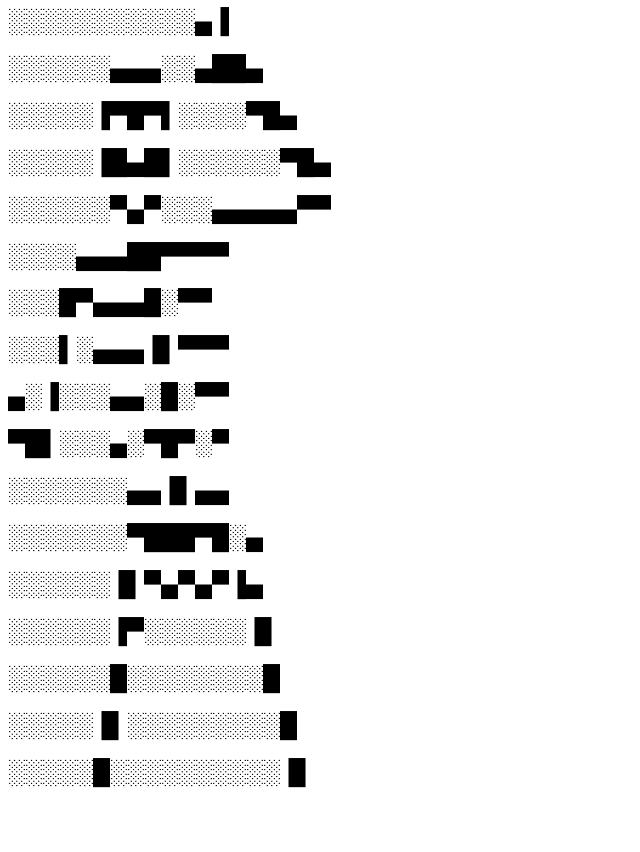
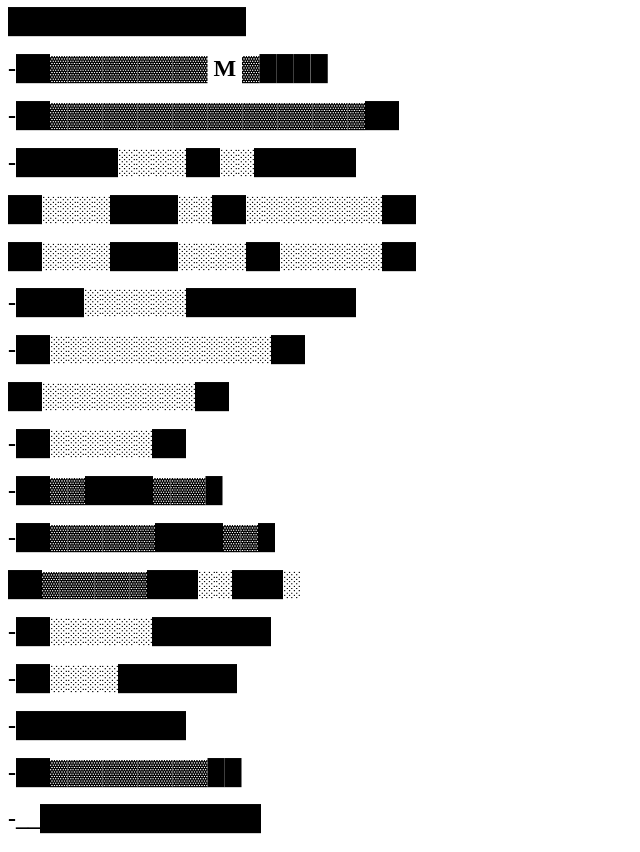
Before and after one commit to Ultrasaliva/Ultrasaliva.github.io, a plain HTML site: page index.html in a window 1280 px wide. Shown: the whole page, without its empty margins (0-640 px from the left). Before the commit the page ends 805 px from the top, so only its background shows below. Drawn offline with Linux system fonts and the light colour scheme.

Commit message:
Update index.html

```diff
--- a/index.html
+++ b/index.html
@@ -1,17 +1,18 @@
-<h2>░░░░░░░░░░░▄▐<h2>
-<h2>░░░░░░▄▄▄░░▄██▄<h2>
-<h2>░░░░░▐▀█▀▌░░░░▀█▄<h2>
-<h2>░░░░░▐█▄█▌░░░░░░▀█▄<h2>
-<h2>░░░░░░▀▄▀░░░▄▄▄▄▄▀▀<h2>
-<h2>░░░░▄▄▄██▀▀▀▀<h2>
-<h2>░░░█▀▄▄▄█░▀▀<h2>
-<h2>░░░▌░▄▄▄▐▌▀▀▀<h2>
-<h2>▄░▐░░░▄▄░█░▀▀<h2>
-<h2>▀█▌░░░▄░▀█▀░▀<h2>
-<h2>░░░░░░░▄▄▐▌▄▄<h2>
-<h2>░░░░░░░▀███▀█░▄<h2>
-<h2>░░░░░░▐▌▀▄▀▄▀▐▄<h2>
-<h2>░░░░░░▐▀░░░░░░▐▌<h2>
-<h2>░░░░░░█░░░░░░░░█<h2>
-<h2>░░░░░▐▌░░░░░░░░░█<h2>
-<h2>░░░░░█░░░░░░░░░░▐▌<h2>
+<h2>██████████████<h2>
+<h2>-██▓▓▓▓▓▓▓▓▓ M ▓████<h2>
+<h2>-██▓▓▓▓▓▓▓▓▓▓▓▓▓▓▓▓▓▓██<h2>
+<h2>-██████░░░░██░░██████<h2>
+<h2>██░░░░████░░██░░░░░░░░██<h2>
+<h2>██░░░░████░░░░██░░░░░░██<h2>
+<h2>-████░░░░░░██████████<h2>
+<h2>-██░░░░░░░░░░░░░██<h2>
+<h2>██░░░░░░░░░██<h2>
+<h2>-██░░░░░░██<h2>
+<h2>-██▓▓████▓▓▓█<h2>
+<h2>-██▓▓▓▓▓▓████▓▓█<h2>
+<h2>██▓▓▓▓▓▓███░░███░<h2>
+<h2>-██░░░░░░███████<h2>
+<h2>-██░░░░███████<h2>
+<h2>-██████████<h2>
+<h2>-██▓▓▓▓▓▓▓▓▓██<h2>
+<h2>-__█████████████<h2>
```
